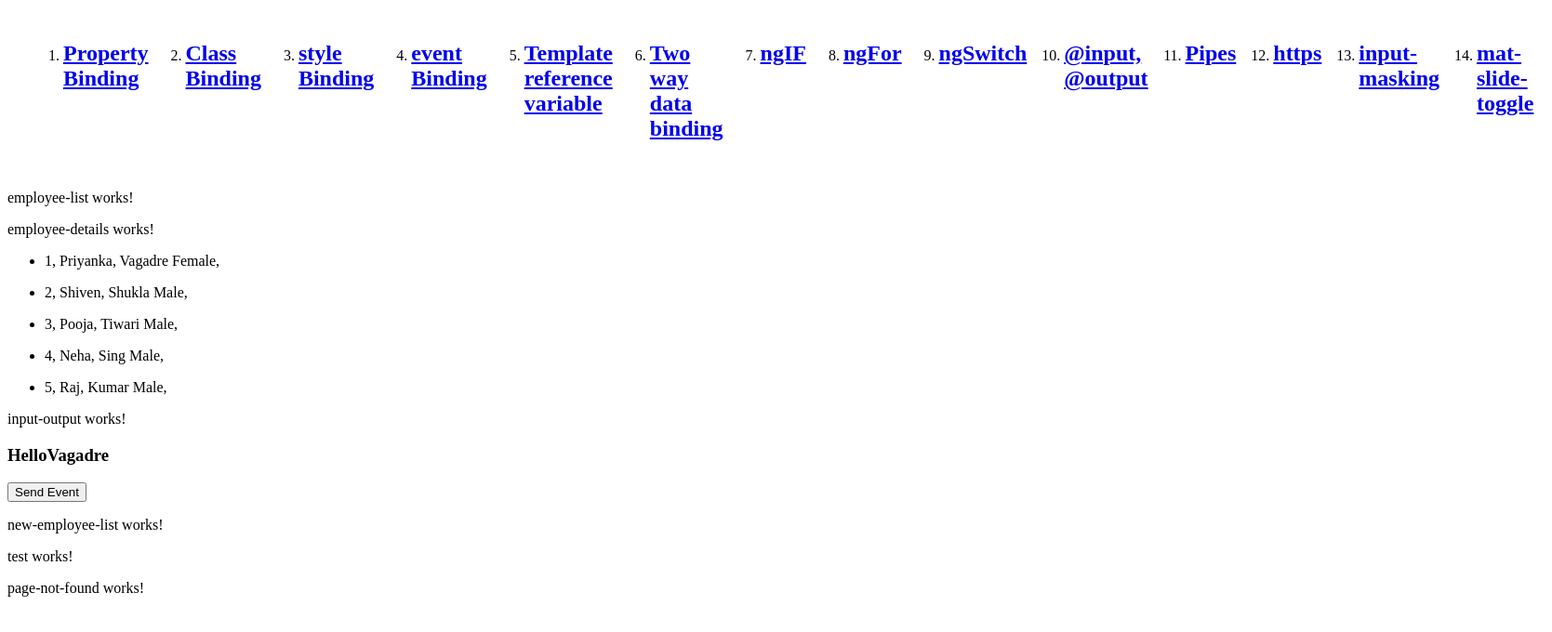
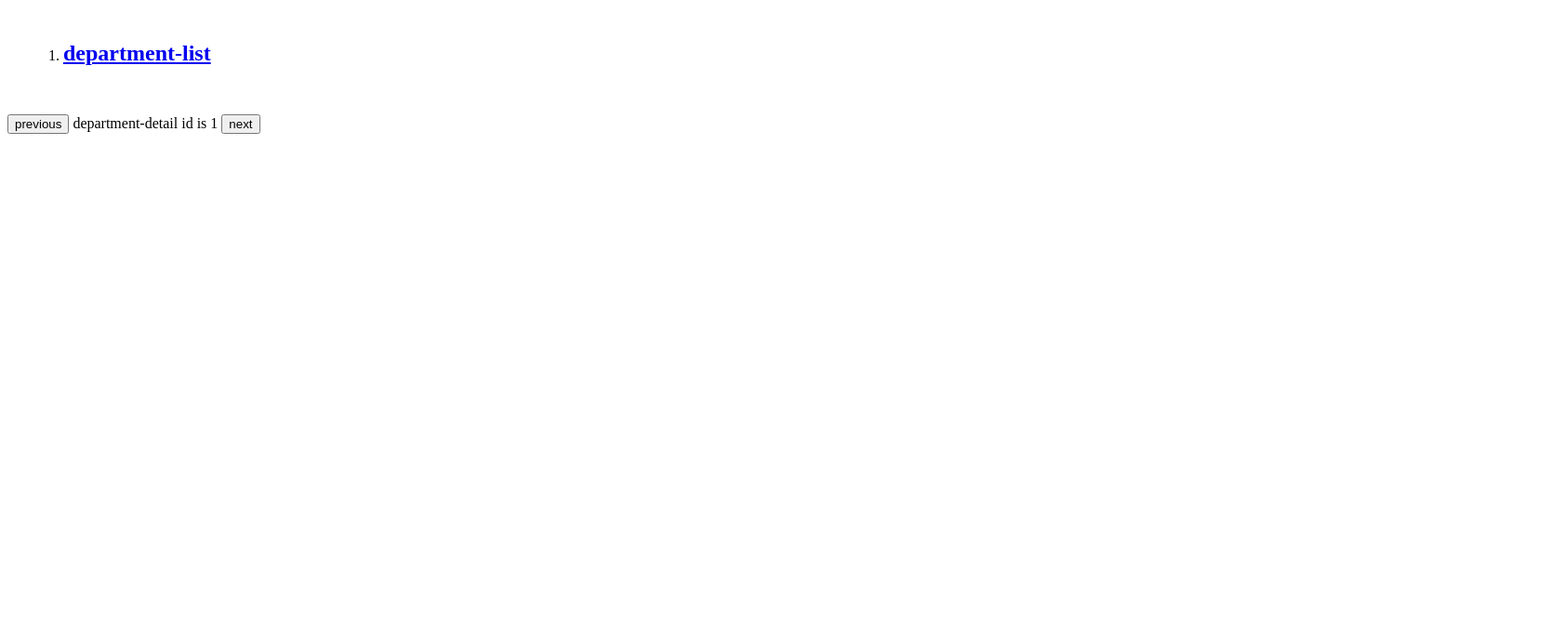
Before and after one commit to PriyankaVagadre/Angular-demo, an Angular app: page /department-list/1 in a window 1280 px wide. Shown: the top 680 px of the page at 93% size, 1669 px wide, since content can reach past the window. Built offline with nearby package versions, Linux system fonts and the light colour scheme; what ngx-mask would draw is missing.

Commit message:
updated department list component

```diff
--- a/src/app/app.component.html
+++ b/src/app/app.component.html
@@ -1,13 +1,13 @@
 <!-- The content below is only a placeholder and can be replaced. -->
 <app-home></app-home>
-<app-employee-list></app-employee-list>  <!-- component call-->
-<app-employee-details></app-employee-details> <!--  component call -->
-<!-- <p>{{message}}</p> -->
+<!-- <app-employee-list></app-employee-list>
+<app-employee-details></app-employee-details> //component call
+ <p>{{message}}</p> -->
 
- <app-input-output (childEvent) ="message=$event" [parentData] ='sername'></app-input-output>
+ <!--<app-input-output (childEvent) ="message=$event" [parentData] ='sername'></app-input-output> -->
 
-<app-new-employee-list></app-new-employee-list> <!-- new module component-->
+<!--<app-new-employee-list></app-new-employee-list> new module component-->
 
-<app-test></app-test> <!-- new test module component -->
+<!--<app-test></app-test> new test module component-->
 
 <router-outlet></router-outlet>
--- a/src/app/app.module.ts
+++ b/src/app/app.module.ts
@@ -31,6 +31,8 @@ import { SettingComponent } from './setting/setting.component';
 import { SettingAddressComponent } from './setting/setting-address/setting-address.component';
 import { SettingContactComponent } from './setting/setting-contact/setting-contact.component';
 import { MatSlideToggleComponent } from './mat-slide-toggle/mat-slide-toggle.component';
+import { DepartmentListComponent } from './department-list/department-list.component';
+import { DepartmentDetailComponent } from './department-detail/department-detail.component';
 //import {MatSlideToggleModule} from '@angular/material/slide-toggle'; //module for slide toggle
 @NgModule({
   declarations: [
@@ -57,7 +59,9 @@ import { MatSlideToggleComponent } from './mat-slide-toggle/mat-slide-toggle.com
     SettingComponent,
     SettingAddressComponent,
     SettingContactComponent,
-    MatSlideToggleComponent
+    MatSlideToggleComponent,
+    DepartmentListComponent,
+    DepartmentDetailComponent
   ],
   imports: [
     BrowserModule,
--- /dev/null
+++ b/src/app/department-detail/department-detail.component.html
@@ -0,0 +1,5 @@
+<p>
+  <button type="button" (click)="goBack()">previous</button>
+  department-detail id is {{departmentID}}
+  <button type="button" (click) ="goNext()">next</button>
+</p>
--- /dev/null
+++ b/src/app/department-detail/department-detail.component.ts
@@ -0,0 +1,36 @@
+import { Component, OnInit } from '@angular/core';
+import {ActivatedRoute , Router, ParamMap} from '@angular/router'
+@Component({
+  selector: 'app-department-detail',
+  templateUrl: './department-detail.component.html',
+  styleUrls: ['./department-detail.component.scss']
+})
+export class DepartmentDetailComponent implements OnInit {
+  public departmentID;
+  constructor(private route : ActivatedRoute, private router : Router) { }
+
+  ngOnInit() {
+    // let id = parseInt(this.route.snapshot.paramMap.get('id'));
+    // this.departmentID = id;
+    this.route.paramMap.subscribe(
+      (params: ParamMap) =>
+      {
+        let id = parseInt(params.get('id'));
+        this.departmentID = id;
+      }
+    )
+  }
+
+  goBack(){
+    let privId = this.departmentID -1;
+    this.router.navigate(['/department-list', privId])
+    if (privId <= 0){
+      this.router.navigate(['/department-list',])
+    }
+  }
+
+  goNext(){
+   let nextId = this.departmentID +1;
+   this.router.navigate(['/department-list', nextId]);
+  }
+}
--- /dev/null
+++ b/src/app/department-list/department-list.component.html
@@ -0,0 +1,3 @@
+<ul *ngFor= "let i of departmentList">
+  <li (click)="selectDepartment(i)"><a >{{i.id}} {{i.name}}</a></li>
+</ul>
--- /dev/null
+++ b/src/app/department-list/department-list.component.ts
@@ -0,0 +1,27 @@
+import { Component, OnInit } from '@angular/core';
+import { Router } from '@angular/router';
+
+@Component({
+  selector: 'app-department-list',
+  templateUrl: './department-list.component.html',
+  styleUrls: ['./department-list.component.scss']
+})
+export class DepartmentListComponent implements OnInit {
+
+  departmentList =[
+    { id: 1, name: "angular"},
+    { id: 2, name: "react"},
+    { id: 3, name: "html"},
+    { id: 4, name: "css"}
+  ];
+
+  constructor(private route: Router) { }
+
+  ngOnInit() {
+  }
+
+  selectDepartment(myVariable){
+       this.route.navigate(['/department-list', myVariable.id])
+  }
+
+}
--- a/src/app/home/home.component.html
+++ b/src/app/home/home.component.html
@@ -1,5 +1,5 @@
 <ol>
-  <li>
+  <!-- <li>
     <h2><a routerLink="property-binding">Property Binding</a></h2>
   </li>
   <li>
@@ -40,5 +40,8 @@
   </li>
   <li>
     <h2><a routerLink="mat-slide-toggle">mat-slide-toggle</a></h2>
+  </li> -->
+  <li>
+    <h2><a routerLink="department-list">department-list</a></h2>
   </li>
 </ol>
```
Also changed, not shown: src/app/app-routing.module.ts (+18 -0 lines), src/app/department-detail/department-detail.component.scss (added), src/app/department-list/department-list.component.scss (added), 2 other files (tests, documents, lock files or other folders).
